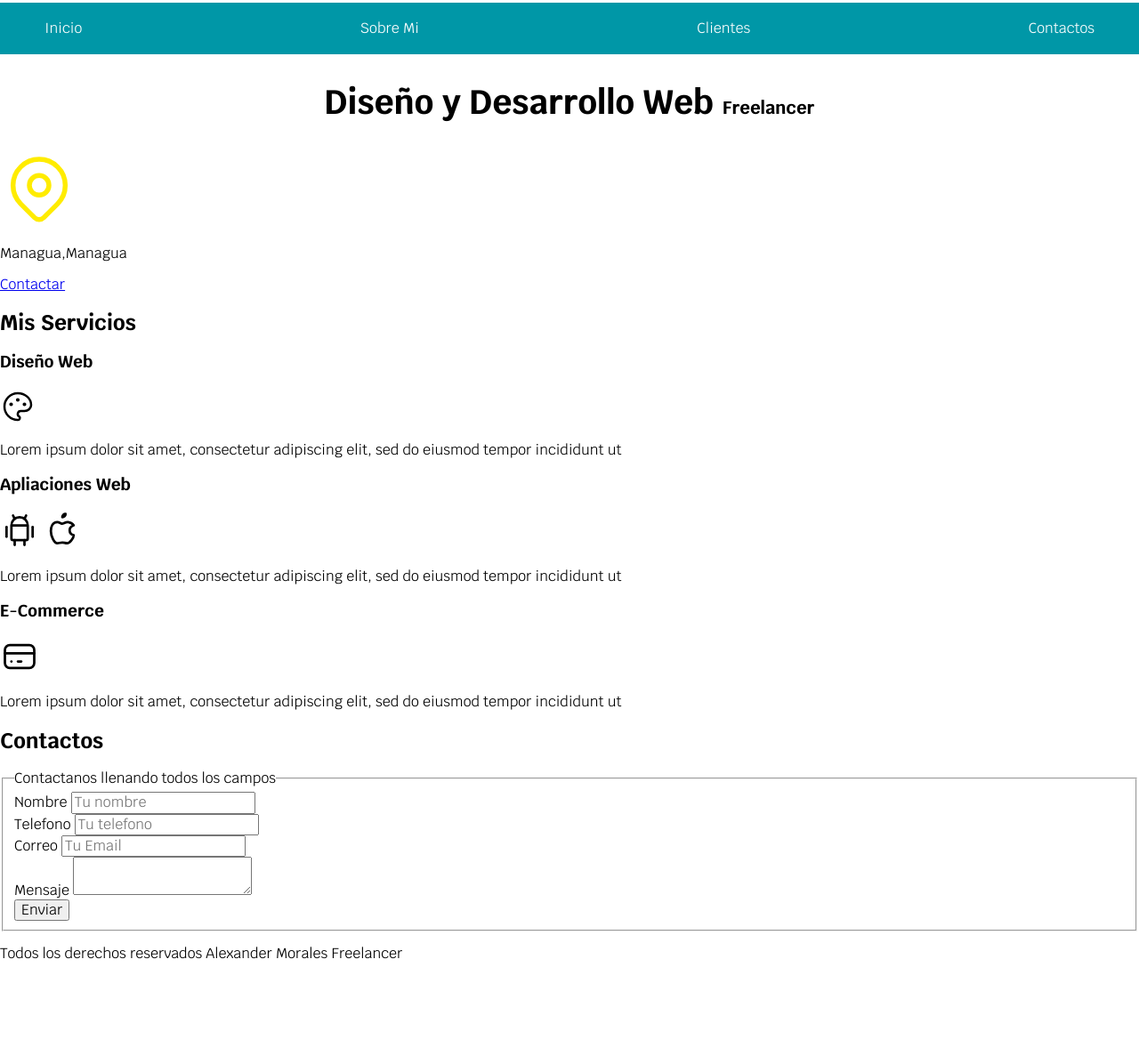
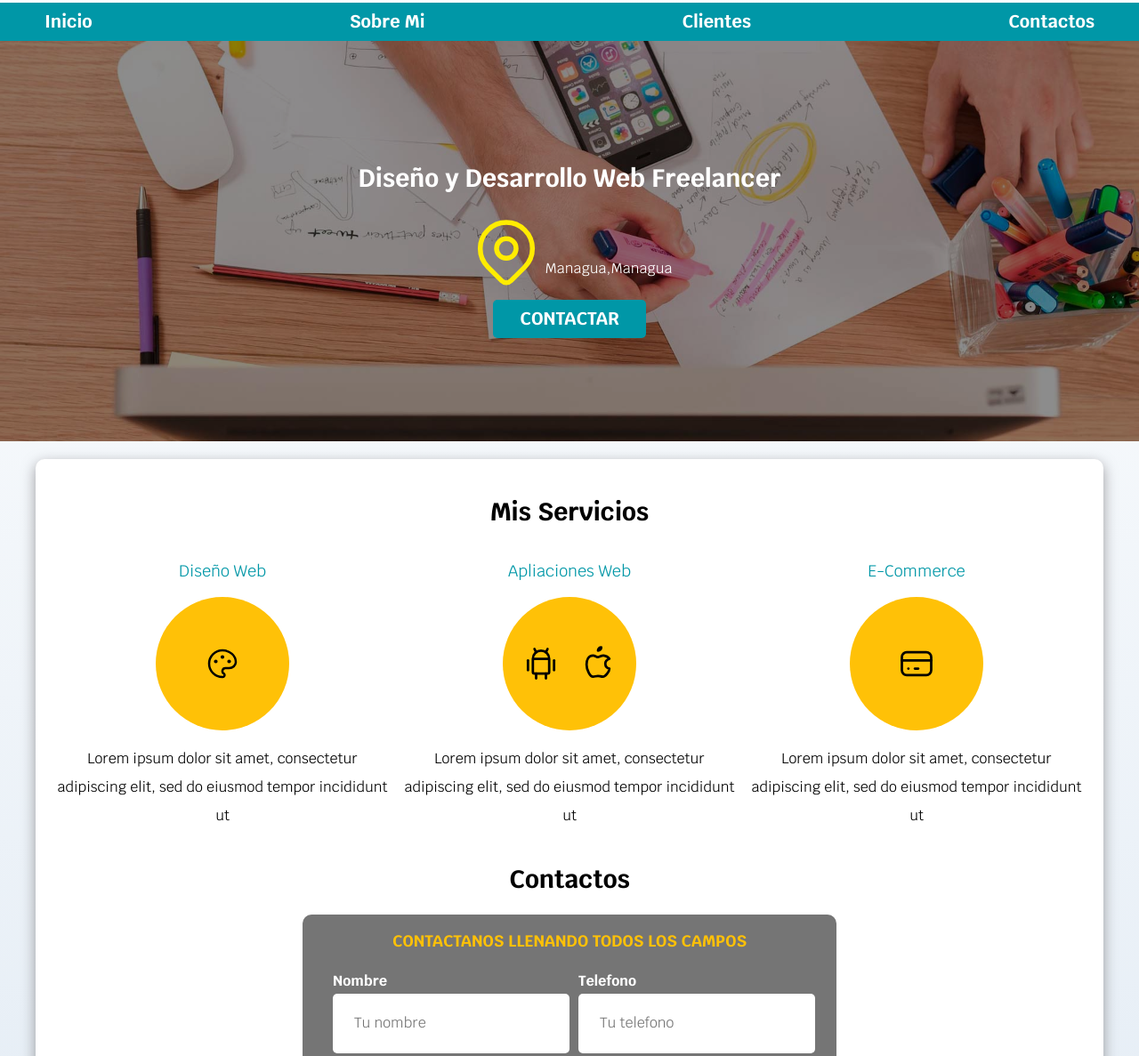
Before and after one commit to alexandermorales38/Pagina-Freelancer, a plain HTML site: page Index.html in a window 1280 px wide. Shown: the part 92-1279 px from the top of the page at 89% size. Before the commit the page ends 1189 px from the top, so only its background shows below. Drawn offline with Linux system fonts and the light colour scheme; files that its build step writes are made by us from their sources; files whose address does not match are found by name.

Commit message:
finalizando pagina

```diff
--- a/CSS/Styles.css
+++ b/CSS/Styles.css
@@ -5,43 +5,126 @@
     --primario: #ffc107;
     --secundario: #0097a7;
     --gris: #757575;
+    --grisclaro: #dfe9f3;
+
+}
+
+/*Globales*/
+
+html {
+
+    font-size: 62.5%;
+    box-sizing: border-box; /* Hack para box model*/
+
+}
+*, *:before, *:after {
+    box-sizing: inherit;
+    }
+
+
+body {
+
+    font-size: 16px; /*1 rem = 10px */
+    font-family: 'Krub', sans-serif;
+    background-image: linear-gradient(to top, var(--grisclaro) 0%,var(--blanco) 100%);
+}
+
+
+.contenedor {
+
+max-width: 120rem;
+margin: 0 auto;
+
+}
+
+.boton {
+
+    background-color: var(--secundario);
+    color: var(--blanco);
+    padding: 1rem  3rem;
+    margin-top: 1rem;
+    font-size: 2rem;
+    text-decoration: none;
+    text-transform: uppercase;
+    font-weight: bold;
+    border-radius: .5rem;
+    width: 90%;
+    text-align: center;
+    border:none;
+
+}
+
+@media (min-width: 768px){
+    .boton {
+        width: auto;
+    }
+
+}
+
+.boton:hover {
+    cursor: pointer;
+}
+
+.sombra {   -webkit-box-shadow: 0px 5px 15px 0px rgba(107,104,107,0.64);
+    -moz-box-shadow: 0px 5px 15px 0px rgba(107,104,107,0.64);
+    box-shadow: 0px 5px 15px 0px rgba(107,104,107,0.64);
+    background-color: var(--blanco);
+    padding: 2rem;
+    border-radius:1rem;
 
 
 }
 
-html {
+/* Tipografia */
 
-    font-size: 62.5%
+h1 { font-size: 3.8rem;
 
 }
 
-body{
+h2 { font-size: 2.8rem;
 
-    font-size: 16px; /*1 rem = 10px */
-    font-family: 'Krub', sans-serif;
 }
 
-
-.titulo {
-
-    text-align: center;
-    font-size: 3.8rem;
-
+h3 { font-size: 1.8rem;
 
 }
+
+h1,h2,h3 {
+    text-align: center;
+
+}
+
+/*Titulos*/
 
 .titulo span {
 
     font-size: 2rem;
 
 }
+/**Utilidades**/
 
-.contenedor {
+.w-sm-100 {
+    width: auto;
+}
 
-width: 120rem;
-margin: 0 auto;
+@media (min-width: 768px){
+    .w-sm-100{
+        width: auto;
+    }
 
 }
+
+.flex{
+    display:flex;
+}
+
+.alinear-derecha{
+
+    justify-content:flex-end;
+
+}
+
+/*Navegacion Principal*/
 
 .nav-bg{
 
@@ -51,17 +134,189 @@ margin: 0 auto;
 
 .navegacion-principal {
 
-    padding: 1rem;
     display: flex;
-    justify-content: space-between;
+    flex-direction: column;
 
 
 }
 
+@media (min-width: 768px) {
+    .navegacion-principal {
+        flex-direction: row;
+        justify-content: space-between;
+    }
+
+}
+
 .navegacion-principal a {
-
+  display: block;
+  text-align: center;
   padding:1rem;
   color: var(--blanco);
   text-decoration: none;
+  font-size: 2rem;
+  font-weight: bold;
+  padding: 1rem;
 
 }
+
+.navegacion-principal a:hover {
+
+    background-color: var(--primario);
+    color: var(--Oscuro)
+
+
+}
+
+/*Hero*/
+
+.hero {
+    background-image: url(../img/hero.jpg);
+    background-size: cover;
+    height:450px;
+    position: relative;
+    margin-bottom: 2rem;
+}
+
+.contenido-hero {
+    position: absolute;
+    background-color: rgba(0, 0, 0, 0.5); /**Anterior **/
+    background-color: rgb(0 0 0 / 45%);
+    width:100%;
+    height:100%;
+
+    display: flex;
+    flex-direction: column;
+    align-items: center;
+    justify-content:center;
+}
+
+.contenido-hero h2,
+.contenido-hero p {
+
+    color:var(--blanco);
+}
+
+.ubicacion {
+
+    display: flex;
+    align-items: flex-end;
+}
+
+/**Servicios**/
+@media (min-width: 768px){
+    .Servicios {
+        display: grid;
+        grid-template-columns: repeat(3, 1fr);
+        column-gap: 1rem;
+
+        }
+
+}
+
+.servicio {
+
+    display: flex;
+    flex-direction: column;
+    align-items:center;
+
+}
+
+.servicio h3 {
+
+    color: var(--secundario);
+    font-weight:normal;
+
+
+}
+
+.servicio p {
+
+    line-height:2;
+    text-align: center;
+
+}
+
+
+.servicio .iconos {
+
+    height: 15rem;
+    width: 15rem;
+    background-color: var(--primario);
+    border-radius:50%;
+    display: flex;
+    justify-content:space-evenly;
+    align-items:center;
+
+}
+
+/**Contacto**/
+
+.formulario {
+
+    background-color: var(--gris);
+    width: min(60rem, 100%); /**Utilizar el valor mas pequeño**/
+    margin: 0 auto;
+    padding: 2rem;
+    border-radius: 1rem;
+
+}
+
+.formulario fieldset {
+    border:none;
+}
+
+.formulario legend {
+    text-align: center;
+    font-size: 1.8rem;
+    text-transform: uppercase;
+    font-weight: 700;
+    margin-bottom: 2rem;
+    color: var(--primario)
+}
+
+@media (min-width: 768px){
+
+.contenedor-campos{
+
+    display:grid;
+    grid-template-columns: 50% 50%;
+    grid-template-rows:auto auto 20rem;
+    column-gap: 1rem;
+}
+}
+
+.campo:nth-child(3),
+.campo:nth-child(4) {
+
+    grid-column: 1/3;
+
+
+}
+
+.campo{
+
+    margin-bottom: 1rem;
+
+}
+
+
+.campo label {
+
+    color: var(--blanco);
+    font-weight:bold;
+    margin-bottom: .5rem;
+    display: block;
+
+}
+
+.campo textarea{
+    height: 20rem;
+}
+
+.input-text {
+    width:100%;
+    border: none;
+    padding: 1.5em;
+    border-radius: .5rem;
+}
--- a/Index.html
+++ b/Index.html
@@ -31,31 +31,47 @@
         </nav>
     </div>
 
-    <section>
+    <section class="hero">
 
-        <h2 class="titulo">Diseño y Desarrollo Web <span>Freelancer</span></h2>
+        <div class="contenido-hero">
 
-        <p>
+            <h2>Diseño y Desarrollo Web <span>Freelancer</span></h2>
+
+            <div class="ubicacion">
+
                 <svg xmlns="http://www.w3.org/2000/svg" class="icon icon-tabler icon-tabler-map-pin" width="88" height="88" viewBox="0 0 24 24" stroke-width="1.5" stroke="#ffec00" fill="none" stroke-linecap="round" stroke-linejoin="round">
                     <path stroke="none" d="M0 0h24v24H0z" fill="none"/>
                     <circle cx="12" cy="11" r="3" />
                     <path d="M17.657 16.657l-4.243 4.243a2 2 0 0 1 -2.827 0l-4.244 -4.243a8 8 0 1 1 11.314 0z" />
                 </svg>
 
-        </p>
+
                <p>Managua,Managua</p>
 
-        <a href="#">Contactar</a>
+
+            </div>
+
+
+            <a class="boton" href="#">Contactar</a>
+
+
+        </div>
+
+
 
     </section>
 
 
-    <main>
+<main class="contenedor sombra">
         <h2>Mis Servicios</h2>
 
-        <section>
+        <div class="Servicios">
+
+           <section class="servicio">
 
                 <h3>Diseño Web</h3>
+
+                <div class="iconos">
 
                     <svg xmlns="http://www.w3.org/2000/svg" class="icon icon-tabler icon-tabler-palette" width="40" height="40" viewBox="0 0 24 24" stroke-width="1.5" stroke="#000000" fill="none" stroke-linecap="round" stroke-linejoin="round">
                         <path stroke="none" d="M0 0h24v24H0z" fill="none"/>
@@ -65,13 +81,20 @@
                           <circle cx="16.5" cy="10.5" r=".5" fill="currentColor" />
                    </svg>
 
+             </div>
+
+
+
               <p>Lorem ipsum dolor sit amet, consectetur adipiscing elit, sed do eiusmod tempor incididunt ut</p>
 
             </section>
 
-        <section>
+               <section class="servicio">
 
                      <h3>Apliaciones Web</h3>
+
+
+                     <div class="iconos">
 
                              <svg xmlns="http://www.w3.org/2000/svg" class="icon icon-tabler icon-tabler-brand-android" width="44" height="44" viewBox="0 0 24 24" stroke-width="1.5" stroke="currentColor" fill="none" stroke-linecap="round" stroke-linejoin="round">
                             <path stroke="none" d="M0 0h24v24H0z" fill="none"/>
@@ -90,12 +113,18 @@
                               <path d="M12 4a2 2 0 0 0 2 -2a2 2 0 0 0 -2 2" />
                             </svg>
 
+                     </div>
+
                           <p>Lorem ipsum dolor sit amet, consectetur adipiscing elit, sed do eiusmod tempor incididunt ut</p>
-
 
            </section>
 
+
+           <section class="servicio">
+
               <h3>E-Commerce</h3>
+
+              <div class="iconos">
 
                    <svg xmlns="http://www.w3.org/2000/svg" class="icon icon-tabler icon-tabler-credit-card" width="44" height="44" viewBox="0 0 24 24" stroke-width="1.5" stroke="currentColor" fill="none" stroke-linecap="round" stroke-linejoin="round">
                     <path stroke="none" d="M0 0h24v24H0z" fill="none"/>
@@ -104,62 +133,62 @@
                    <line x1="7" y1="15" x2="7.01" y2="15" />
                    <line x1="11" y1="15" x2="13" y2="15" />
                      </svg>
-
+              </div>
 
               <p>Lorem ipsum dolor sit amet, consectetur adipiscing elit, sed do eiusmod tempor incididunt ut</p>
 
-        <section>
-
-
             </section>
 
+    </div> <!--.servicios-->
 
-    </main>
-
-    <section>
+    <section class="servicio">
 
         <h2>Contactos</h2>
 
-        <form>
+        <form class="formulario">
 
             <fieldset>
 
 
                 <legend>Contactanos llenando todos los campos</legend>
 
-                <div>
+               <div class="contenedor-campos">
+
+                <div class="campo">
 
                     <label>Nombre</label>
-                    <input type="text" placeholder="Tu nombre">
+                    <input class="input-text"type="text" placeholder="Tu nombre">
 
                 </div>
 
-                <div>
+                <div class="campo">
 
                     <label>Telefono</label>
-                    <input type="tel" placeholder="Tu telefono">
+                    <input class="input-text"type="tel" placeholder="Tu telefono">
 
                 </div>
 
-                <div>
+                <div class="campo">
 
                     <label>Correo</label>
-                    <input type="Email" placeholder="Tu Email">
+                    <input class="input-text"type="Email" placeholder="Tu Email">
 
                 </div>
 
-                <div>
+                <div class="campo">
 
                     <label>Mensaje</label>
-                    <textarea ></textarea>
+                    <textarea class="input-text" ></textarea>
 
                 </div>
 
-                <div>
+                <div class="alinear-derecha flex">
 
-                    <input type="submit" value="Enviar">
+                    <input class="boton"type="submit" value="Enviar">
 
                 </div>
+
+               </div> <!--Contenedor-campos-->
 
 
 
@@ -170,6 +199,8 @@
         </form>
 
     </section>
+ </main>
+
 
     <footer>
 
```
Lines whose indentation alone changed are shown as unchanged.
